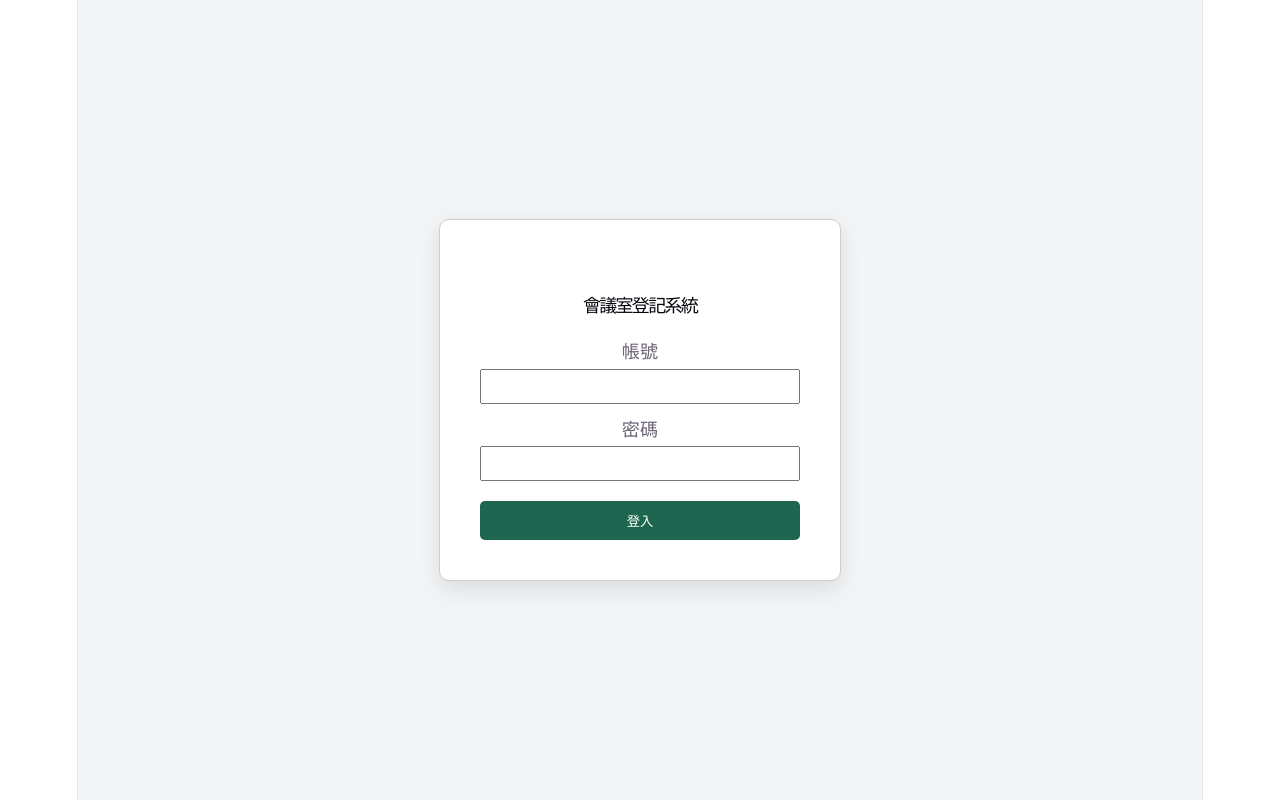
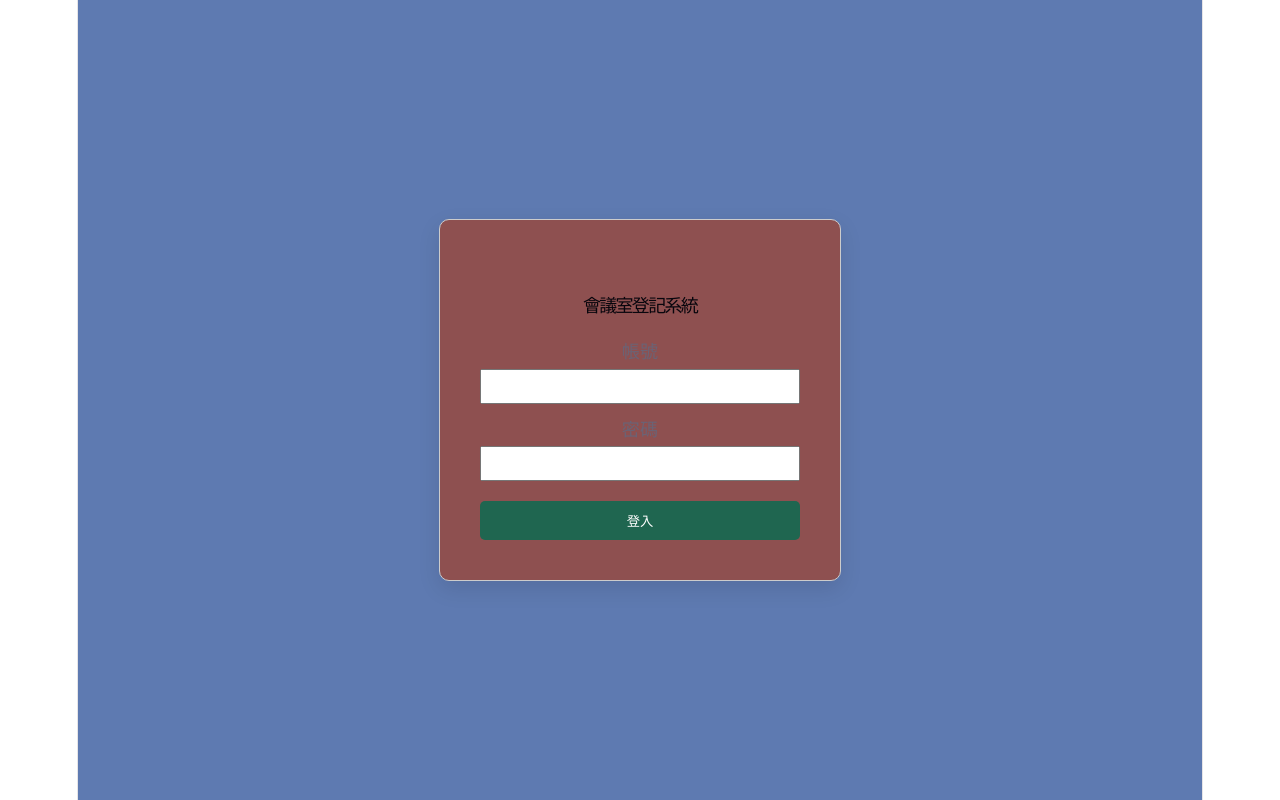
Before and after one commit to alicele-cake/MeetingRoom, a React (Vite) app in the folder front_end/: page /Login in a window 1280 px wide. Built offline with nearby package versions, Linux system fonts and the light colour scheme.

Commit message:
初稿:前端登入排版

```diff
--- a/front_end/src/Views/Login.jsx
+++ b/front_end/src/Views/Login.jsx
@@ -62,7 +62,7 @@ const Login = () => {
         alignItems: "center",
         height: "100vh",
         gap: "8px",
-        background: "#f3f4f6",
+        background: "#5e7ab1",
       }}
       onKeyDown={handleKeyDown}
     >
@@ -72,7 +72,7 @@ const Login = () => {
           padding: "40px",
           border: "1px solid #ccc",
           borderRadius: "10px",
-          background: "#fff",
+          background: "#8e5050",
           boxShadow: "0 8px 22px rgba(0,0,0,0.1)",
         }}
       >
```
